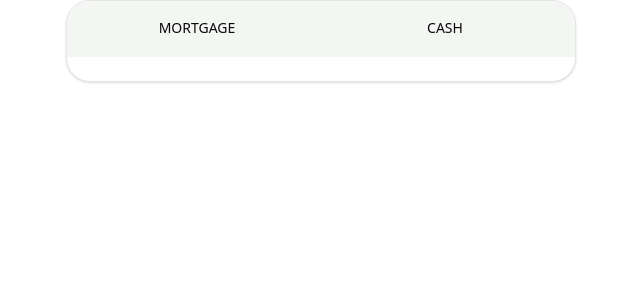
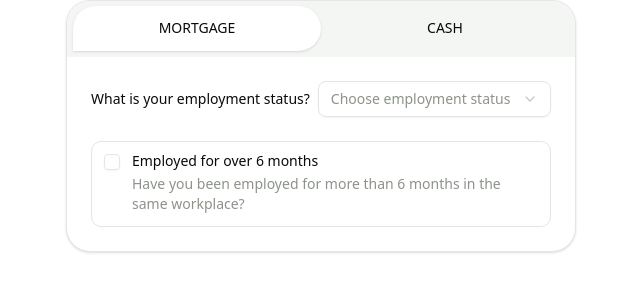
Before and after one commit to filiptunguz/credit-calculator, a React (Vite) app: page / in a window 1280 px wide. Shown: the top 300 px of the page, without its empty margins (319-959 px from the left). Built offline with nearby package versions, Linux system fonts and the light colour scheme.

Commit message:
conditional form without condition handling

```diff
--- a/src/components/conditional-form.tsx
+++ b/src/components/conditional-form.tsx
@@ -1,10 +1,24 @@
 import { Card } from '@/components/ui/card.tsx';
-import { Tabs, TabsContent, TabsList, TabsTrigger } from '@/components/ui/tabs.tsx';
+import { Tabs, TabsList, TabsTrigger } from '@/components/ui/tabs.tsx';
+import {
+	Select,
+	SelectTrigger,
+	SelectContent,
+	SelectItem,
+	SelectValue,
+} from '@/components/ui/select.tsx';
+import { EMPLOYMENT_TYPE_OPTIONS_MAP, type EmploymentType } from '@/lib/credit-helper.ts';
+import { useState } from 'react';
+import { Label } from '@/components/ui/label.tsx';
+import { Checkbox } from '@/components/ui/checkbox.tsx';
 
 export default function ConditionalForm() {
+	const [employmentType, setEmploymentType] = useState<EmploymentType | undefined>();
+	const [moreThanSixMonths, setMoreThanSixMonths] = useState<boolean>(false);
+
 	return (
 		<Card className="mx-auto w-[510px] max-w-full">
-			<Tabs defaultValue="mortgage w-full">
+			<Tabs defaultValue="mortgage">
 				<TabsList className="rounded-b-none px-1.5 pb-1.5 -mx-6 -mt-6 w-[calc(100%_+_3rem)]">
 					<TabsTrigger value="mortgage" className="flex-1 uppercase rounded-bl-none">
 						Mortgage
@@ -13,12 +27,38 @@ export default function ConditionalForm() {
 						Cash
 					</TabsTrigger>
 				</TabsList>
-				<TabsContent value="mortgage">
-					<>mortgage</>
-				</TabsContent>
-				<TabsContent value="cash">
-					<>cash</>
-				</TabsContent>
+				<div className="flex gap-2 w-full">
+					<Label htmlFor="employmentType">What is your employment status? </Label>
+					<Select
+						value={employmentType}
+						onValueChange={(value) => setEmploymentType(value as EmploymentType)}
+					>
+						<SelectTrigger id="employmentType" className="flex-1">
+							<SelectValue placeholder="Choose employment status" />
+						</SelectTrigger>
+						<SelectContent>
+							{Array.from(EMPLOYMENT_TYPE_OPTIONS_MAP.entries()).map(([type, label]) => (
+								<SelectItem key={type} value={type}>
+									{label}
+								</SelectItem>
+							))}
+						</SelectContent>
+					</Select>
+				</div>
+				<Label className="hover:bg-secondary/10 cursor-pointer flex items-start gap-3 rounded-lg border p-3 has-[[aria-checked=true]]:border-accent has-[[aria-checked=true]]:bg-accent/10">
+					<Checkbox
+						id="toggle-2"
+						checked={moreThanSixMonths}
+						onCheckedChange={(checked) => setMoreThanSixMonths(checked as boolean)}
+						className="data-[state=checked]:border-accent data-[state=checked]:bg-accent data-[state=checked]:text-accent-foreground"
+					/>
+					<div className="grid gap-1.5 font-normal">
+						<p className="text-sm leading-none font-medium">Employed for over 6 months</p>
+						<p className="text-muted-foreground text-sm">
+							Have you been employed for more than 6 months in the same workplace?
+						</p>
+					</div>
+				</Label>
 			</Tabs>
 		</Card>
 	);
--- a/src/index.css
+++ b/src/index.css
@@ -54,7 +54,7 @@
   --secondary: #97B067;
   --secondary-foreground: #3c4629;
   --muted: #f4f6f3;
-  --muted-foreground: #cad2c5;
+  --muted-foreground: #8d938a;
   --accent: #E3DE61;
   --accent-foreground: #5b5927;
   --destructive: oklch(0.577 0.245 27.325);
--- /dev/null
+++ b/src/lib/credit-helper.ts
@@ -0,0 +1,44 @@
+type CreditCapacityFields = {
+	employmentType: EmploymentType;
+	moreThanSixMonths: boolean;
+};
+
+export type EmploymentType =
+	| 'contract-unlimited'
+	| 'contract-limited'
+	| 'entrepreneur'
+	| 'unemployed'
+	| 'other';
+
+export const EMPLOYMENT_TYPE_OPTIONS_MAP = new Map<EmploymentType, string>()
+	.set('contract-unlimited', 'Permanent contract')
+	.set('contract-limited', 'Fixed-term contract')
+	.set('entrepreneur', 'Entrepreneur')
+	.set('unemployed', 'Unemployed')
+	.set('other', 'Other');
+
+export const isCreditCapable = (formData: CreditCapacityFields) => {
+	const { employmentType, moreThanSixMonths } = formData;
+	return employmentType === 'contract-unlimited' && moreThanSixMonths;
+};
+
+export const creditCapableText = (formData: CreditCapacityFields) => {
+	const { employmentType, moreThanSixMonths } = formData;
+
+	switch (employmentType) {
+		case 'contract-unlimited':
+			if (moreThanSixMonths) {
+				return 'You meet the initial conditions for obtaining a loan. Continue with the form to find out the amount of credit you can get!';
+			} else {
+				return 'Most banks require information about the six-month average salary with your last employer.';
+			}
+		case 'contract-limited':
+			return 'To be eligible for a loan, you need to have a permanent contract with your employer.';
+		case 'entrepreneur':
+			return 'Loans for entrepreneurs differ from loans for individuals, so we advise you to contact your bank to find out the specific conditions for obtaining a loan.';
+		case 'unemployed':
+			return 'You need to have been employed for a consecutive 6 months (in some banks 3 months) in order to qualify for a loan.';
+		case 'other':
+			return 'If you do not fall into any of the listed categories, we advise you to contact your bank to find out the conditions for obtaining a loan.';
+	}
+};
```
Also changed, not shown: src/components/ui/select.tsx (+35 -50 lines).
